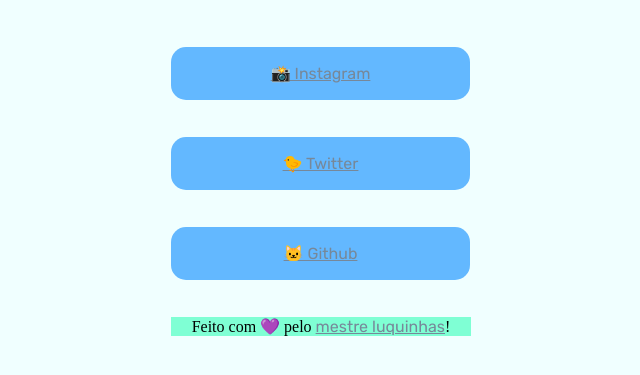
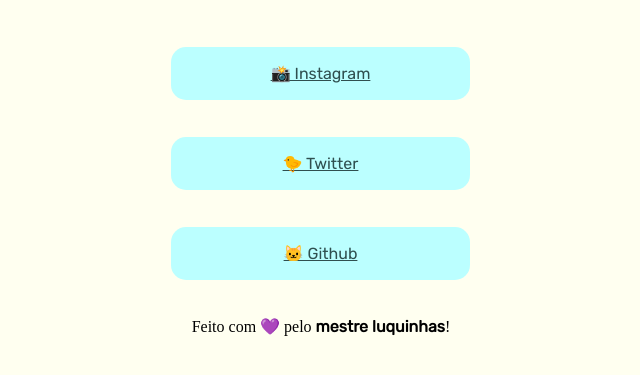
Before and after one commit to Lucas-Leitempergher/Lucas-leitempergher.github.io, a plain HTML site: page LinktreePortfolio.html in a window 1280 px wide. Shown: the part 299-674 px from the top of the page, without its empty margins (319-959 px from the left). Drawn offline with Linux system fonts and the light colour scheme.

Commit message:
Feito alteração de cores no CSS e iniciado as configs do Footer

```diff
--- a/LinktreePortfolio.html
+++ b/LinktreePortfolio.html
@@ -35,8 +35,8 @@
                 </li>
             </ul>
 
-            <footer class="identidade">Feito com 💜 pelo <a href="https://github.com/Lucas-Leitempergher"
-                target="_blank">mestre luquinhas</a>!
+            <footer class="identidade">Feito com 💜 pelo <b  href="https://github.com/Lucas-Leitempergher"
+                target="_blank">mestre luquinhas</b>!
             </footer>
         </div>
     </body>
--- a/style.css
+++ b/style.css
@@ -5,7 +5,7 @@
 }
 
 body {
-    background: #F0FFFF;
+    background: #FFFFF0;
 }
 
 .container {
@@ -42,7 +42,7 @@ ul li a {
     display: flex;
     align-items: center;
     justify-content: center;
-    background: #63B8FF;  /* hex: 0 - F */
+    background: #BBFFFF;  /* hex: 0 - F */
 }
 
 .Insta {
@@ -80,19 +80,29 @@ a {
 }
 
 a:link {
-    color: 	#778899;
+    color: 	 #2F4F4F;
 }
 
 a:visited {
-    color: #D8BFD8;
+    color: #FF7F24;
 }
 
 a:active {
     color: 	#483D8B;
 }
 
-.identidade {
-    background-color: aquamarine;
-    transition: 600ms;
+b {
+    font-family: 'Rubik';
+}
 
+b:link {
+    color: 	#2F4F4F;
 }
+
+b:visited {
+    color: #FF7F24;
+}
+
+b:active {
+    color: 	#483D8B;
+}
```
